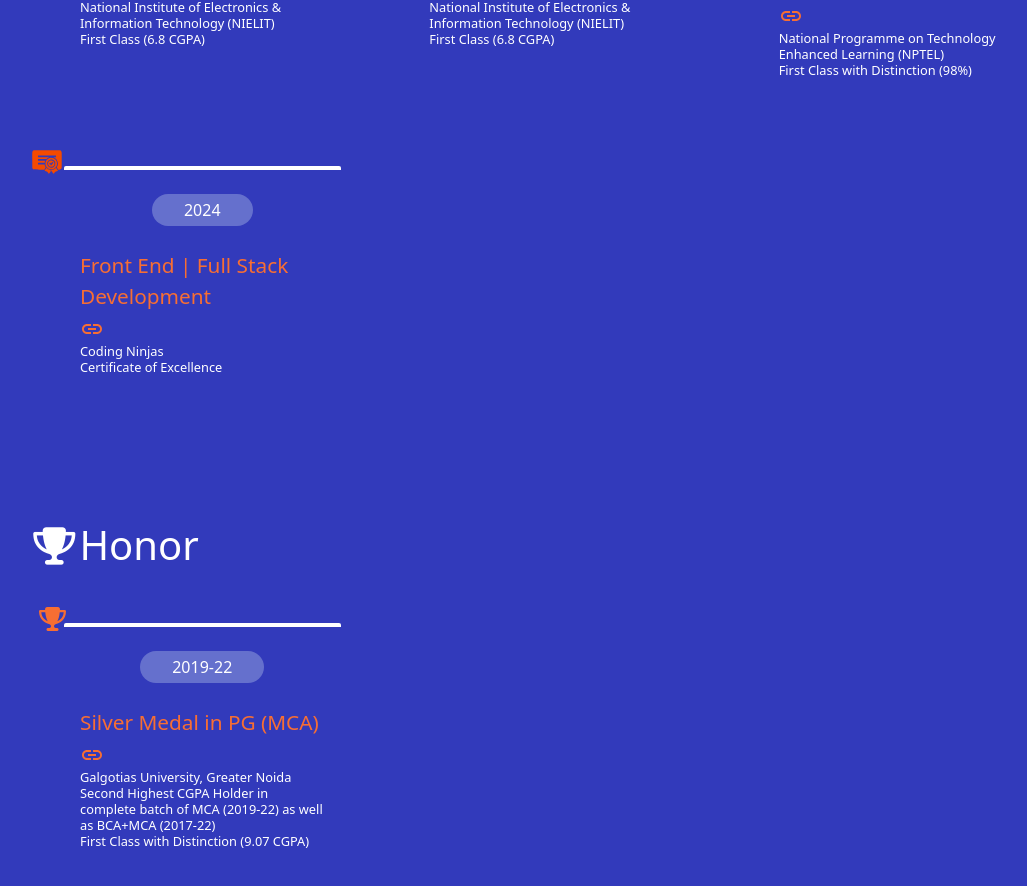
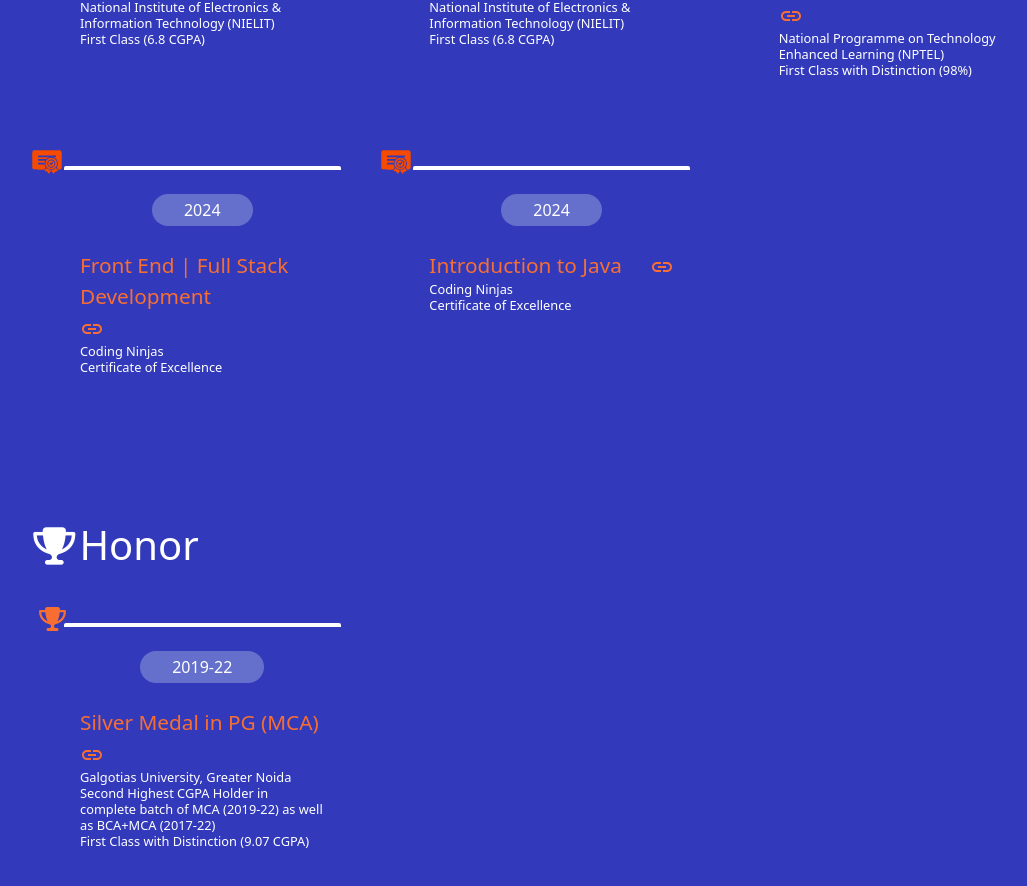
Before and after one commit to AdityaKapoor234/Resume, a Next.js app: page / in a window 1280 px wide. Shown: the part 4147-5033 px from the top of the page, without its empty margins (64-1091 px from the left). Built offline with nearby package versions, Linux system fonts and the light colour scheme; some icons are missing.

Commit message:
Certificate Update

```diff
--- a/pages/index.js
+++ b/pages/index.js
@@ -392,6 +392,54 @@ export default function Home() {
       timePeriod: "2024",
       certificate: "/certificates/certifications/Bootcamp-Front_End-Full_Stack_Development-Excellence.pdf",
     },
+    {
+      degree: "Introduction to Java",
+      description: "<p>Coding Ninjas<br />Certificate of Excellence</p>",
+      timePeriod: "2024",
+      certificate: "/certificates/certifications/Bootcamp-Introduction_To_Java-Excellence.pdf",
+    },
+    // {
+    //   degree: "Data Structures & Algorithms with Java",
+    //   description: "<p>Coding Ninjas<br />Certificate of Excellence</p>",
+    //   timePeriod: "2024",
+    //   certificate: "/certificates/certifications/Bootcamp-Data_Structures_And_Algorithm_With_Java-Excellence.pdf",
+    // },
+    // {
+    //   degree: "Java Web Development (Spring Boot)",
+    //   description: "<p>Coding Ninjas<br />Certificate of Excellence</p>",
+    //   timePeriod: "2024",
+    //   certificate: "/certificates/certifications/Bootcamp-Java_Web_Development-Spring_Boot-Excellence.pdf",
+    // },
+    // {
+    //   degree: "React | Full Stack Development",
+    //   description: "<p>Coding Ninjas<br />Certificate of Excellence</p>",
+    //   timePeriod: "2024",
+    //   certificate: "/certificates/certifications/Bootcamp-React-Full_Stack_Development-Excellence.pdf",
+    // },
+    // {
+    //   degree: "Aptitude Rounds",
+    //   description: "<p>Coding Ninjas<br />Certificate of Excellence</p>",
+    //   timePeriod: "2024",
+    //   certificate: "/certificates/certifications/Bootcamp-Aptitude_Rounds-Excellence.pdf",
+    // },
+    // {
+    //   degree: "Operating Systems",
+    //   description: "<p>Coding Ninjas<br />Certificate of Excellence</p>",
+    //   timePeriod: "2024",
+    //   certificate: "/certificates/certifications/Bootcamp-Operating_Systems-Excellence.pdf",
+    // },
+    // {
+    //   degree: "Database Management System (DBMS)",
+    //   description: "<p>Coding Ninjas<br />Certificate of Excellence</p>",
+    //   timePeriod: "2024",
+    //   certificate: "/certificates/certifications/Bootcamp-Database_Management_System_(DBMS)-Excellence.pdf",
+    // },
+    // {
+    //   degree: "System Design",
+    //   description: "<p>Coding Ninjas<br />Certificate of Excellence</p>",
+    //   timePeriod: "2024",
+    //   certificate: "/certificates/certifications/Bootcamp-System_Design-Excellence.pdf",
+    // },
   ]);
   const [honors, setHonors] = useState([
     {
```
Also changed, not shown: 1 other file (tests, documents, lock files or other folders).
